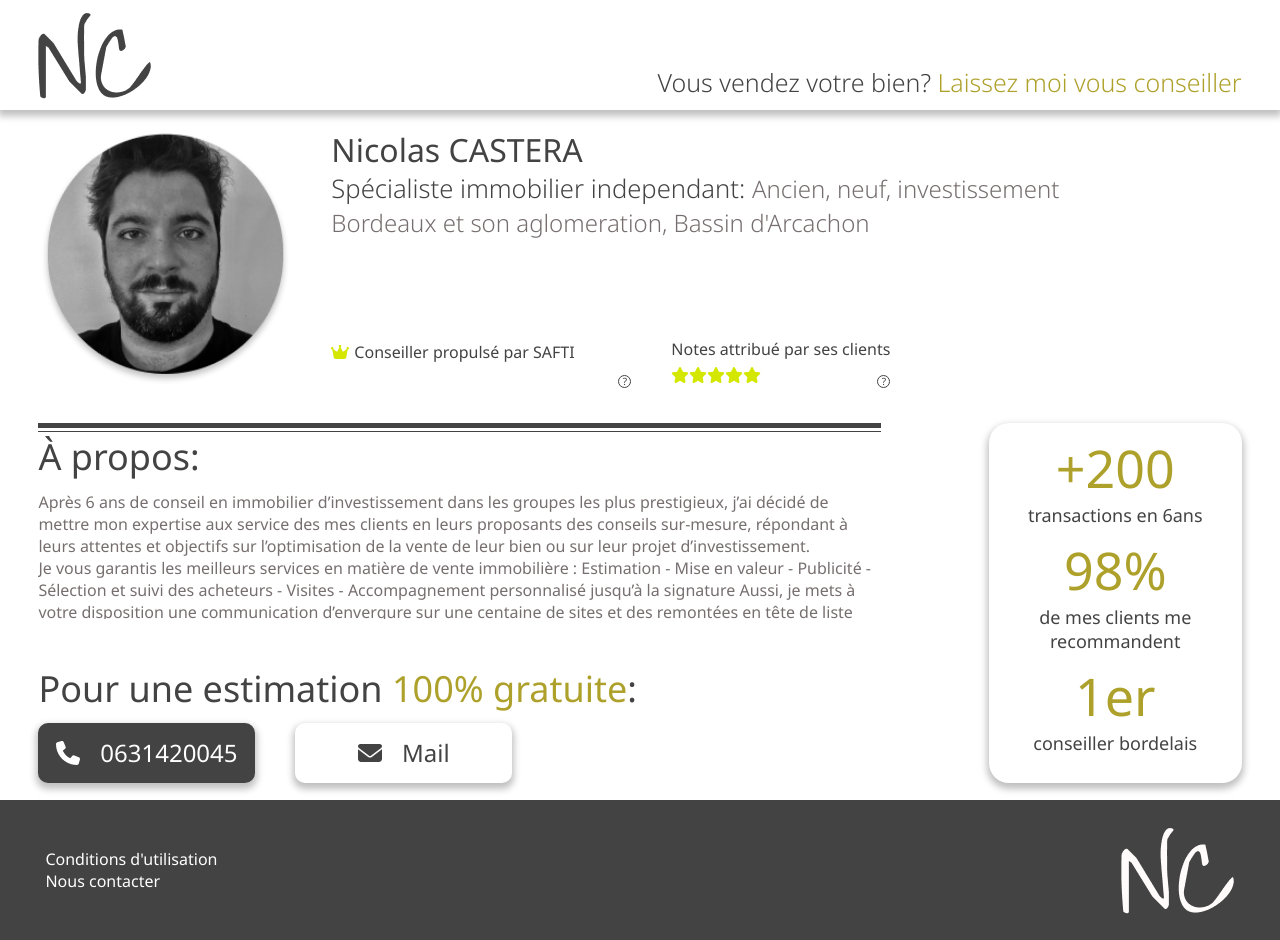
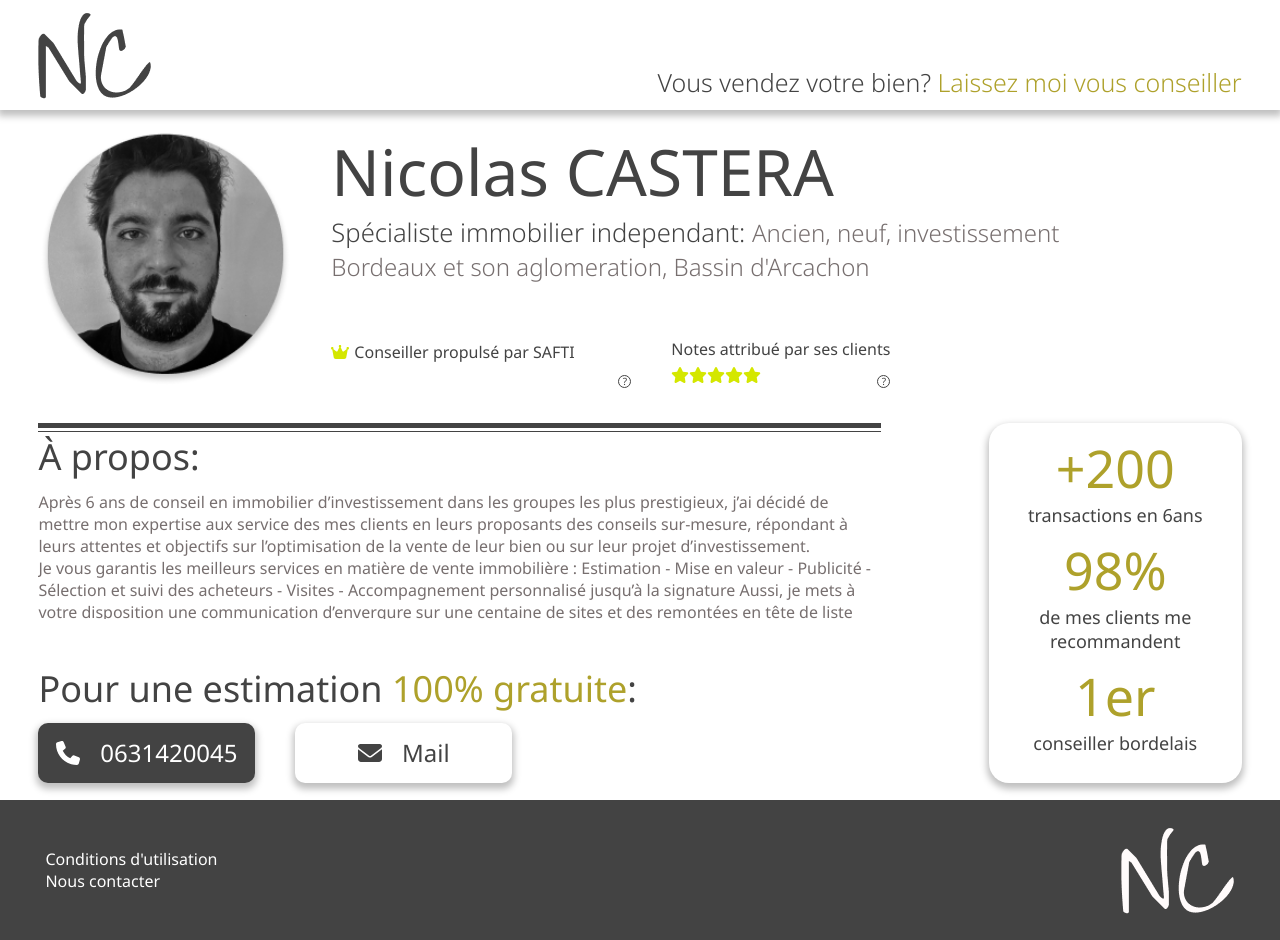
Before and after one commit to magicniclus/monIndependant, a React (Create React App) app: page / in a window 1280 px wide. Built offline with nearby package versions, Linux system fonts and the light colour scheme.

Commit message:
Update setting.scss

```diff
--- a/src/styles/setting.scss
+++ b/src/styles/setting.scss
@@ -4,7 +4,7 @@ $clearPrimary: white;
 $goldPrimary: #AEA12B;
 $yellow: #D4E700;
 
-$fontH1: 64 px;
+$fontH1: 64px;
 $fontH2: clamp(20px, 2vw, 32px);
 $fontH3: 36px;
 $p: 16px;
```
